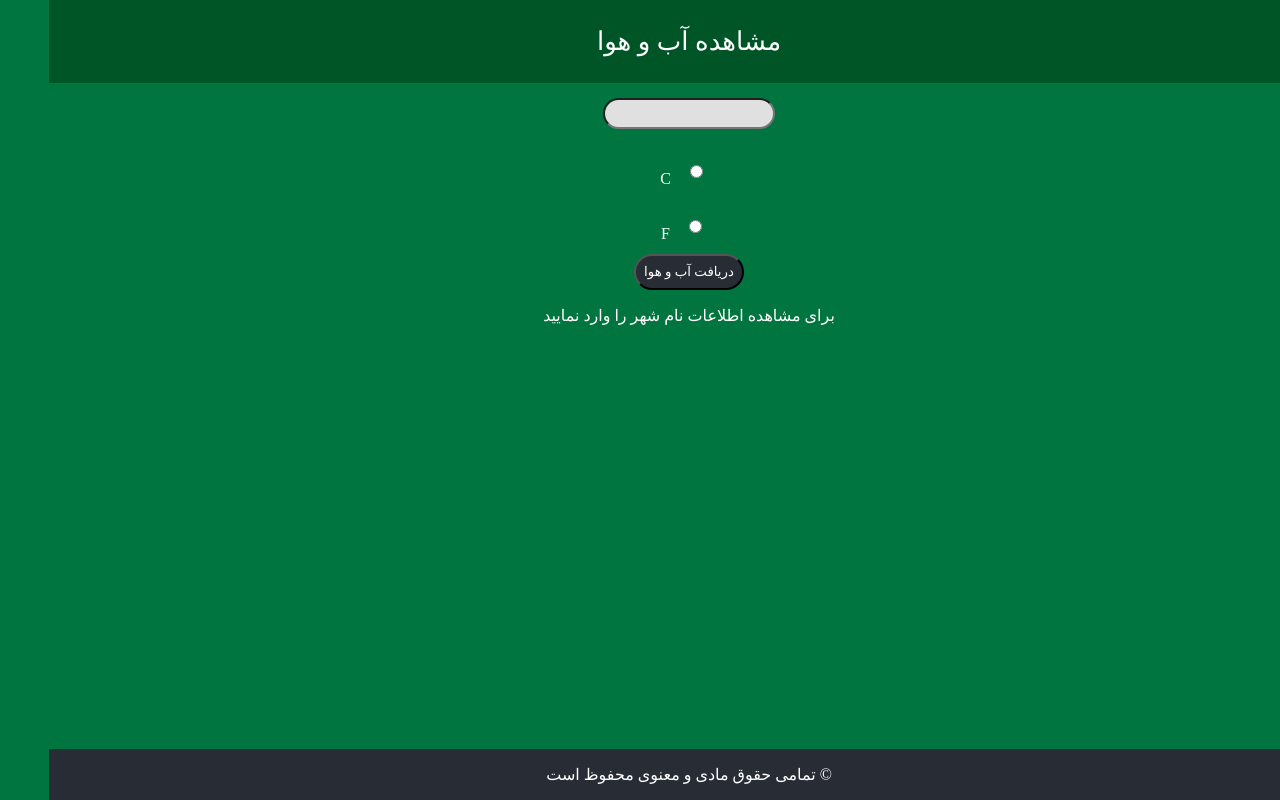
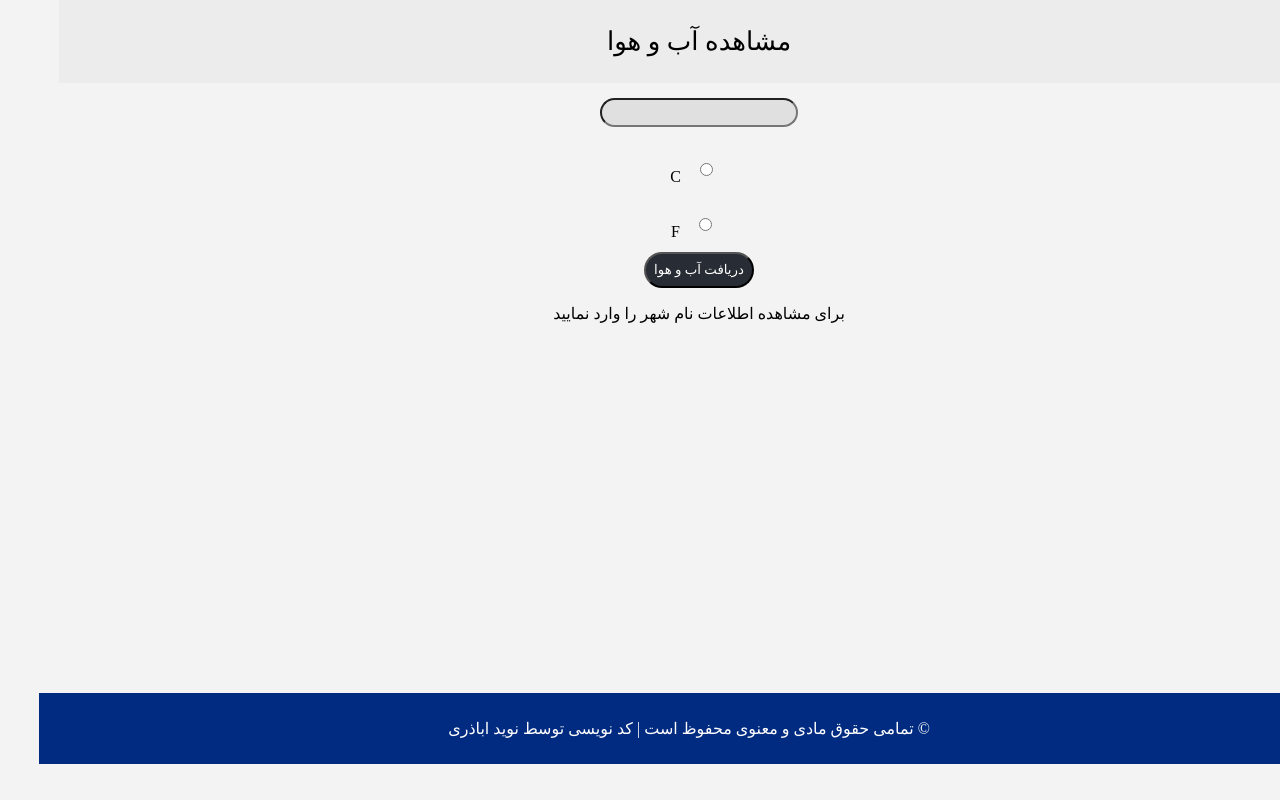
Before and after one commit to Navid-abazari/weather-app-ts, a React (Create React App) app: page / in a window 1280 px wide. Built offline with nearby package versions, Linux system fonts and the light colour scheme.

Commit message:
Improve css

```diff
--- a/src/common/footer/Footer.tsx
+++ b/src/common/footer/Footer.tsx
@@ -1,7 +1,9 @@
 function Footer() {
   return (
     <div id="footer">
-      <p>© تمامی حقوق مادی و معنوی محفوظ است</p>
+      <footer>
+        <p>© تمامی حقوق مادی و معنوی محفوظ است | کد نویسی توسط نوید اباذری</p>
+      </footer>
     </div>
   );
 }
--- a/src/css/style.css
+++ b/src/css/style.css
@@ -1,6 +1,6 @@
 * {
   font-family: samim;
-  color: #fff;
+  color: #000;
   direction: rtl;
 }
 
@@ -11,7 +11,7 @@ html {
   height: 100%;
   width: 100%;
   position: relative;
-  background-color: rgb(0, 117, 63);
+  background-color: #f3f3f3;
 }
 
 #root-container {
@@ -23,7 +23,7 @@ html {
   top: 0;
   width: 100%;
   text-align: center;
-  background-color: #005526;
+  background-color: #ececec;
   max-height: 100vh;
   display: flex;
   flex-direction: column;
@@ -32,20 +32,23 @@ html {
   font-size: calc(10px + 2vmin);
 }
 #main-container {
-  min-height: 0vmin;
+  min-height: 70vh;
   overflow: hidden;
   display: block;
   position: relative;
   text-align: center;
 }
 #footer {
-  position: absolute;
+  height: fit-content;
   width: 100%;
   bottom: 0;
   text-align: center;
-  background-color: #282c34;
-  display: block;
+  background-color: #002b81;
   margin-top: 50px;
+  padding: 10px;
+}
+footer p {
+  color: #fff;
 }
 
 .center {
@@ -88,6 +91,7 @@ input {
   border-radius: 30px;
   background-color: #e0e0e0;
   height: 25px;
+  padding: 0 15px 0 15px;
 }
 
 /*  Button */
```
